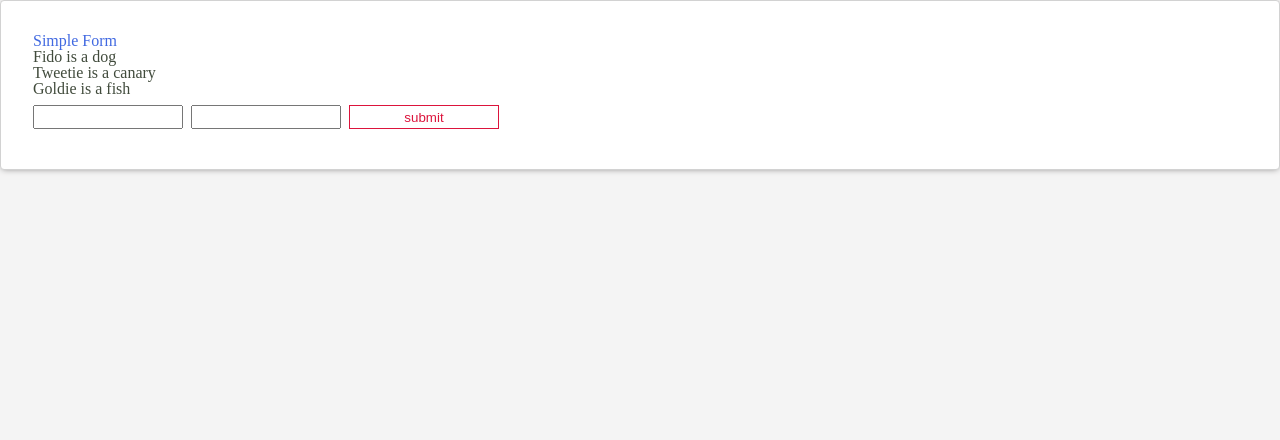
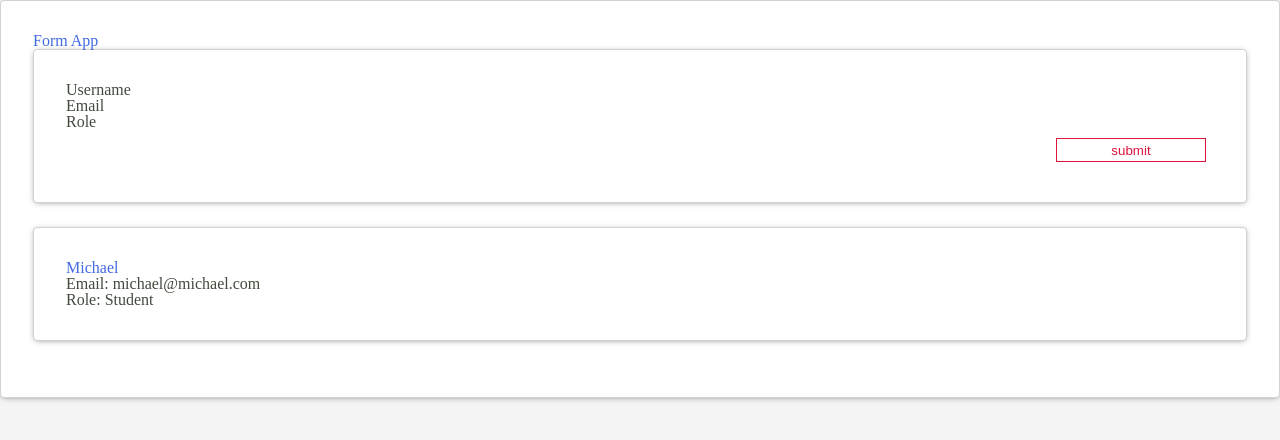
Before and after one commit to bloominstituteoftechnology/web-guided-project-form-management, a React (Vite) app: page / in a window 1280 px wide. Shown: the top 440 px of the page. Built offline with nearby package versions, Linux system fonts and the light colour scheme.

Commit message:
U2.3 M2 Gabes Lecture Step 2 complete

```diff
--- a/src/components/App.js
+++ b/src/components/App.js
@@ -12,11 +12,13 @@ const initialFormValues = {
   role: '',
 }
 
+
 export default function App() {
   const [friends, setFriends] = useState([]) // careful what you initialize your state to
 
   // 🔥 STEP 1 - WE NEED STATE TO HOLD ALL VALUES OF THE FORM!
-  const formValues = {} // fix this using the state hook
+  // const formValues = {} // fix this using the state hook
+  const [formValues, setFormValues] = useState(initialFormValues);//Review Chrom Components to confirm hooks and state
 
   const updateForm = (inputName, inputValue) => {
     // 🔥 STEP 8 - IMPLEMENT a "form state updater" which will be used inside the inputs' `onChange` handler
@@ -43,7 +45,7 @@ export default function App() {
         // 🔥 STEP 2 - The form component needs its props.
         //  Check implementation of FriendForm
         //  to see what props it expects.
-        values={{}}
+        values={formValues} update={updateForm} submit={submitForm}
       />
 
       {
--- a/src/index.js
+++ b/src/index.js
@@ -55,8 +55,8 @@ function SimpleForm() {
 
 render(
   <>
-    <SimpleForm />
-    {/* <App /> */}
+    {/* <SimpleForm /> */}
+    <App />
   </>
   , document.querySelector('#root')
 )
```
